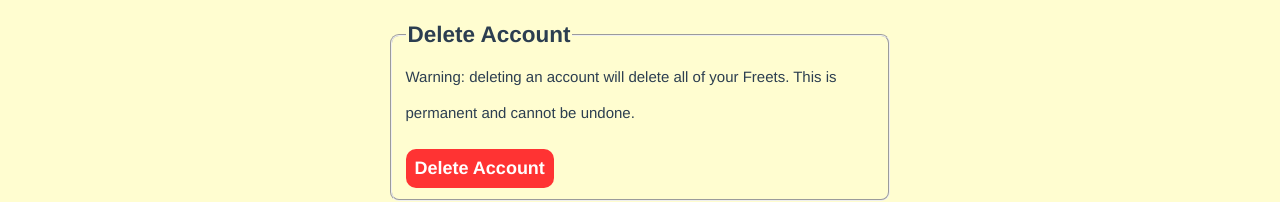
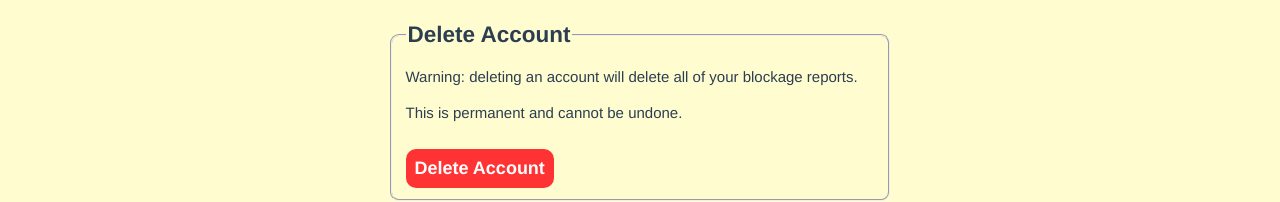
Before and after one commit to hizami-anuar/SafeBike, a Vue app: page /settings in a window 1280 px wide. Shown: the part 600-802 px from the top of the page. Built offline with nearby package versions, Linux system fonts and the light colour scheme; no server answers.

Commit message:
changed description of delete account

```diff
--- a/src/views/Settings.vue
+++ b/src/views/Settings.vue
@@ -51,7 +51,7 @@
     <fieldset>
       <legend>Delete Account</legend>
       <p>
-        Warning: deleting an account will delete all of your Freets. This is permanent and cannot be undone.
+        Warning: deleting an account will delete all of your blockage reports. This is permanent and cannot be undone.
       </p>
       <button class='delete-account-button' v-on:click.prevent='deleteAccount'>Delete Account</button>
     </fieldset>
@@ -103,7 +103,7 @@ export default {
      */
     deleteAccount() {
       // If they change their mind (aka not confirm) do nothing
-      if (!confirm("Deleting your account and all of your Freets is permanent and cannot be undone. Are you sure you want to delete your account?"))
+      if (!confirm("Deleting your account is permanent and cannot be undone. Are you sure you want to delete your account?"))
         return;
       // They confirmed, so we continue
       axios
```
